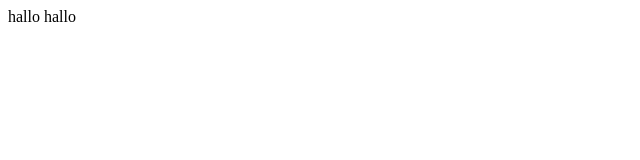
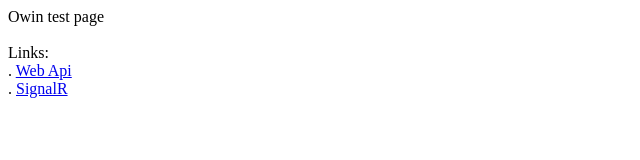
Before and after one commit to bertt/Katana, a plain HTML site: page KatanaHelloWorld/index.html in a window 1280 px wide. Shown: the whole page, without its empty margins (0-640 px from the left). Drawn offline with Linux system fonts and the light colour scheme.

Commit message:
edit index.html

```diff
--- a/KatanaHelloWorld/index.html
+++ b/KatanaHelloWorld/index.html
@@ -6,7 +6,10 @@
     <title></title>
 </head>
     <body>
-        hallo hallo
-
+        Owin test page<br/>
+        <br/>
+        Links:<br/>
+        . <a href ="api\test">Web Api</a><br/>
+        . <a href="chat.html">SignalR</a><br/>
     </body>
 </html>
```
